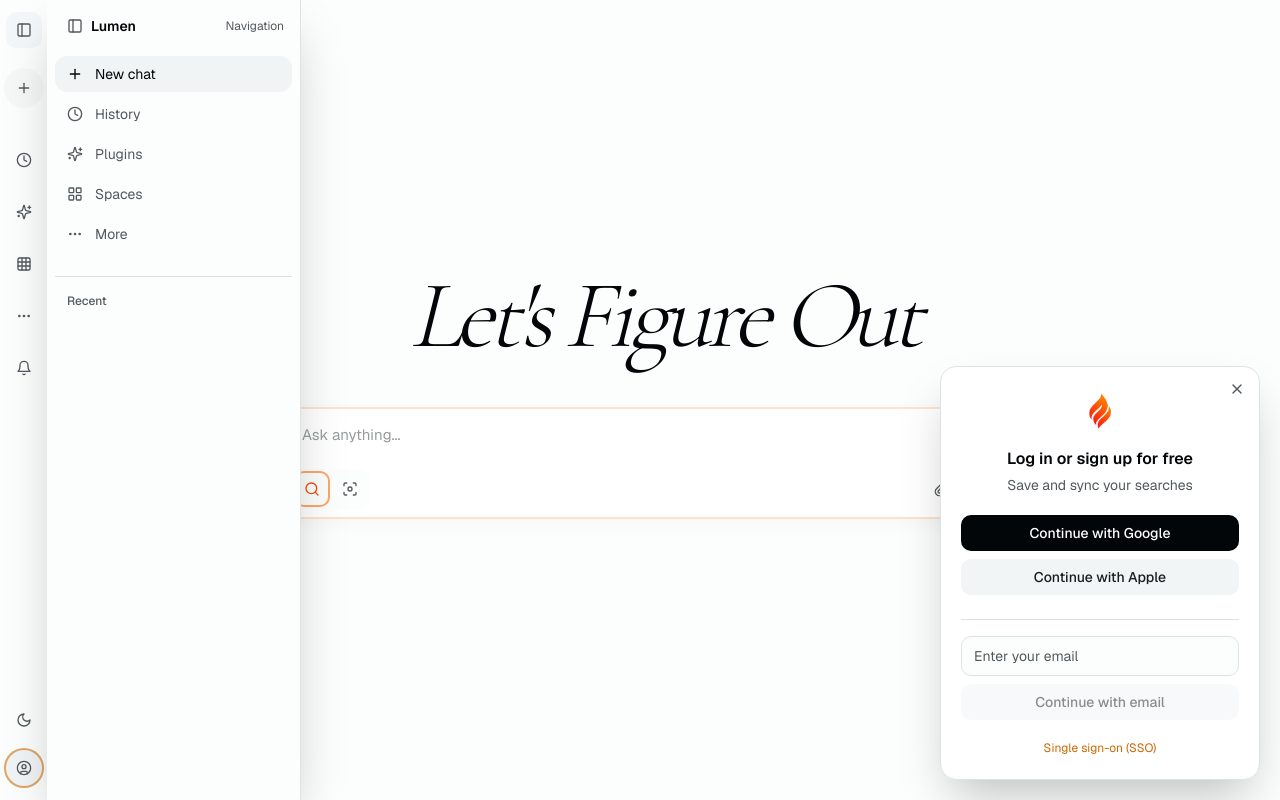
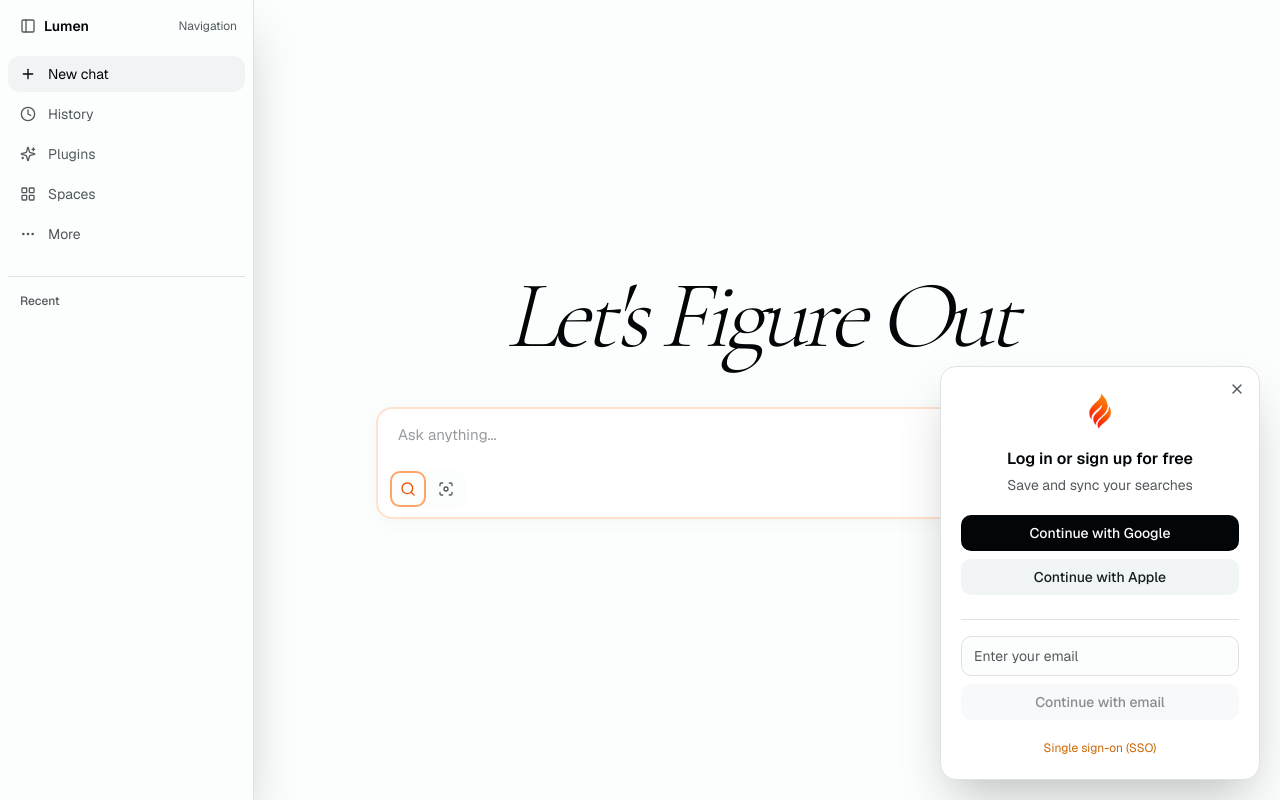
Before and after one commit to Piyushthapliyal2006/LUMEN, a Next.js app: page / in a window 1280 px wide. Both pictures are taken after a click on the button 24 px from the left and 30 px from the top of the page. Built offline with nearby package versions, Linux system fonts and the light colour scheme.

Commit message:
Restored v20: Align expanded navigation labels with icons

```diff
--- a/app/components/sidebar.tsx
+++ b/app/components/sidebar.tsx
@@ -183,14 +183,14 @@ export function Sidebar({ onNewChat, onLogout, historyItems = [], onSelectHistor
 
   const sidebarContent = (
     <div
-      className="relative flex w-12 shrink-0 border-r border-border bg-background py-3 z-50 h-full"
+      className={`relative flex shrink-0 border-r border-border bg-background py-3 transition-[width] duration-200 ease-in-out z-50 h-full ${sidebarExpanded ? "w-60" : "w-12"}`}
       onMouseLeave={() => {
         if (!pinnedPanel) {
           setOpenPanel(null)
         }
       }}
     >
-      <div className="flex h-full w-12 shrink-0 flex-col items-center">
+      <div className={`flex h-full shrink-0 flex-col items-center ${sidebarExpanded ? "w-60 px-3" : "w-12"}`}>
         {/* Logo */}
         <Button
           variant="ghost"
@@ -238,7 +238,7 @@ export function Sidebar({ onNewChat, onLogout, historyItems = [], onSelectHistor
               }`}
             >
 <Clock className="h-5 w-5 shrink-0" />
-
+                {sidebarExpanded && <span className="ml-3 text-sm">History</span>}
   </Button>
             <span className="sr-only">History</span>
           </div>
@@ -254,7 +254,7 @@ export function Sidebar({ onNewChat, onLogout, historyItems = [], onSelectHistor
               }`}
             >
 <Sparkles className="h-5 w-5 shrink-0" />
-
+                {sidebarExpanded && <span className="ml-3 text-sm">Plugins</span>}
   </Button>
             <span className="sr-only">Plugins</span>
           </div>
@@ -270,7 +270,7 @@ export function Sidebar({ onNewChat, onLogout, historyItems = [], onSelectHistor
               }`}
             >
 <Grid3x3 className="h-5 w-5 shrink-0" />
-
+                {sidebarExpanded && <span className="ml-3 text-sm">Spaces</span>}
   </Button>
             <span className="sr-only">Spaces</span>
           </div>
@@ -286,7 +286,7 @@ export function Sidebar({ onNewChat, onLogout, historyItems = [], onSelectHistor
               }`}
             >
 <MoreHorizontal className="h-5 w-5 shrink-0" />
-
+                {sidebarExpanded && <span className="ml-3 text-sm">More</span>}
   </Button>
             <span className="sr-only">More</span>
           </div>
@@ -302,7 +302,7 @@ export function Sidebar({ onNewChat, onLogout, historyItems = [], onSelectHistor
               }`}
             >
 <Bell className="h-5 w-5 shrink-0" />
-
+                {sidebarExpanded && <span className="ml-3 text-sm">Notifications</span>}
   </Button>
           </div>
         </nav>
@@ -346,7 +346,7 @@ export function Sidebar({ onNewChat, onLogout, historyItems = [], onSelectHistor
       </div>
 
       {hasMounted && sidebarExpanded && (
-        <div className="absolute inset-y-0 left-full z-[60] flex w-[254px] flex-col border-r border-border bg-background px-2 py-3 shadow-2xl">
+        <div className="absolute inset-y-0 left-0 z-[60] flex w-[254px] flex-col border-r border-border bg-background px-2 py-3 shadow-2xl">
           <div className="flex items-center justify-between px-2 pb-4">
             <button
               type="button"
```
